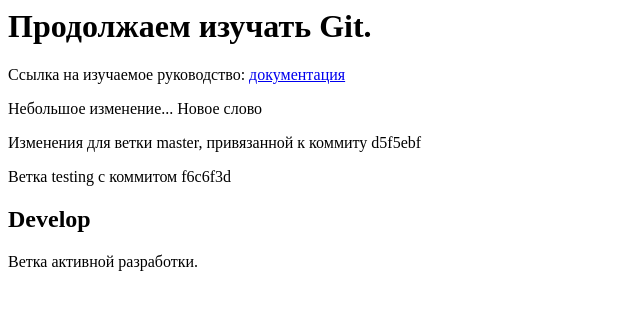
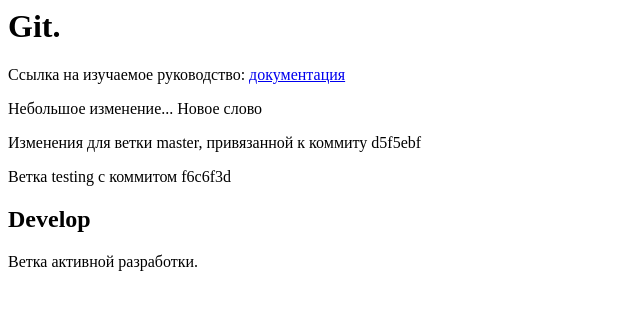
Before and after one commit to futurer1/site1, a plain HTML site: page index.html in a window 1280 px wide. Shown: the whole page, without its empty margins (0-640 px from the left). Drawn offline with Linux system fonts and the light colour scheme.

Commit message:
Update index.html

```diff
--- a/index.html
+++ b/index.html
@@ -1,10 +1,10 @@
 <html>
 <head>
     <meta charset="UTF-8">
-    <title>Learn Git 2</title>
+    <title>Git 2</title>
 </head>
 <body>
-    <h1>Продолжаем изучать Git.</h1>
+    <h1>Git.</h1>
     <p>Ссылка на изучаемое руководство: <a href="https://git-scm.com/book/ru/v1">документация</a></p>
     <p>Небольшое изменение... Новое слово</p>
     <p>Изменения для ветки master, привязанной к коммиту d5f5ebf</p>
```
